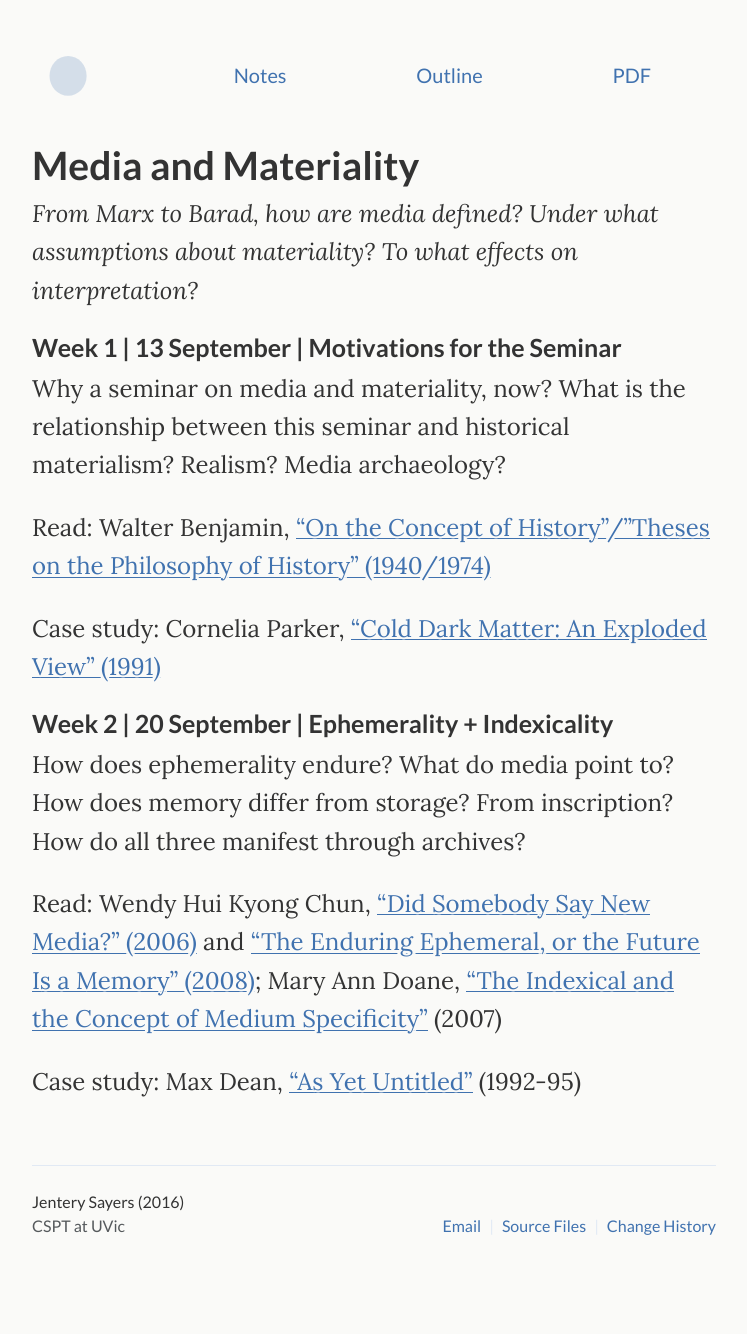
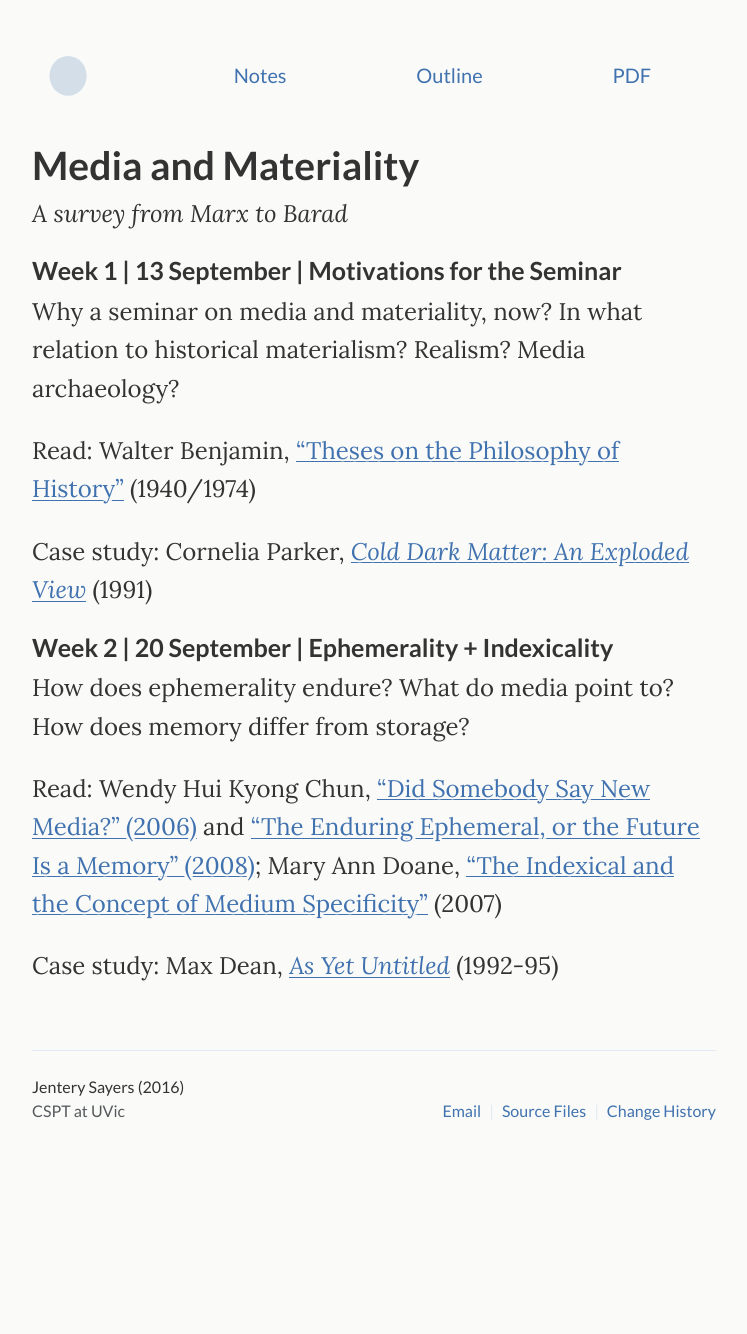
Before and after one commit to jentery/cspt500, a Jekyll site: the page built from index.md, in a window 1280 px wide. Shown: the whole page, without its empty margins (266-1013 px from the left). Built offline with Jekyll 4.4.1, drawn with Linux system fonts in a browser that asks for light colours; after the commit the page ends 1219 px from its top, so only the background shows below that.

Commit message:
edited first two weeks to the schedule/index

```diff
--- a/index.md
+++ b/index.md
@@ -6,22 +6,22 @@ layout: default
 
 <div class="lead pretty-links">
 
-*From Marx to Barad, how are media defined? Under what assumptions about materiality? To what effects on interpretation?*
+*A survey from Marx to Barad*
 
 ### Week 1 | 13 September | Motivations for the Seminar
 
-Why a seminar on media and materiality, now? What is the relationship between this seminar and historical materialism? Realism? Media archaeology?
+Why a seminar on media and materiality, now? In what relation to historical materialism? Realism? Media archaeology?
 
-Read: Walter Benjamin, ["On the Concept of History"/"Theses on the Philosophy of History" (1940/1974)](http://jenteryteaches.com/noneshall/cspt/benjaminTheses.pdf)
+Read: Walter Benjamin, ["Theses on the Philosophy of History"](http://jenteryteaches.com/noneshall/cspt/benjaminTheses.pdf) (1940/1974)
 
-Case study: Cornelia Parker, ["Cold Dark Matter: An Exploded View" (1991)](http://www.tate.org.uk/art/artworks/parker-cold-dark-matter-an-exploded-view-t06949)
+Case study: Cornelia Parker, [*Cold Dark Matter: An Exploded View*](http://www.tate.org.uk/art/artworks/parker-cold-dark-matter-an-exploded-view-t06949) (1991)
 
 ### Week 2 | 20 September | Ephemerality + Indexicality
 
-How does ephemerality endure? What do media point to? How does memory differ from storage? From inscription? How do all three manifest through archives?
+How does ephemerality endure? What do media point to? How does memory differ from storage?
 
 Read: Wendy Hui Kyong Chun, ["Did Somebody Say New Media?" (2006)](http://www.jenteryteaches.com/noneshall/cspt/chunNewMedia.pdf) and ["The Enduring Ephemeral, or the Future Is a Memory" (2008)](http://www.jenteryteaches.com/noneshall/cspt/chunEnduringEphemeral.pdf); Mary Ann Doane, ["The Indexical and the Concept of Medium Specificity"](http://www.jenteryteaches.com/noneshall/cspt/doaneIndexical.pdf) (2007)
 
-Case study: Max Dean, ["As Yet Untitled"](http://ccca.concordia.ca/artists/work_detail.html?languagePref=en&mkey=72335&title=As+Yet+Untitled&artist=Max+Dean&link_id=10233) (1992-95)
+Case study: Max Dean, [*As Yet Untitled*](http://ccca.concordia.ca/artists/work_detail.html?languagePref=en&mkey=72335&title=As+Yet+Untitled&artist=Max+Dean&link_id=10233) (1992-95)
 
 </div>
```
